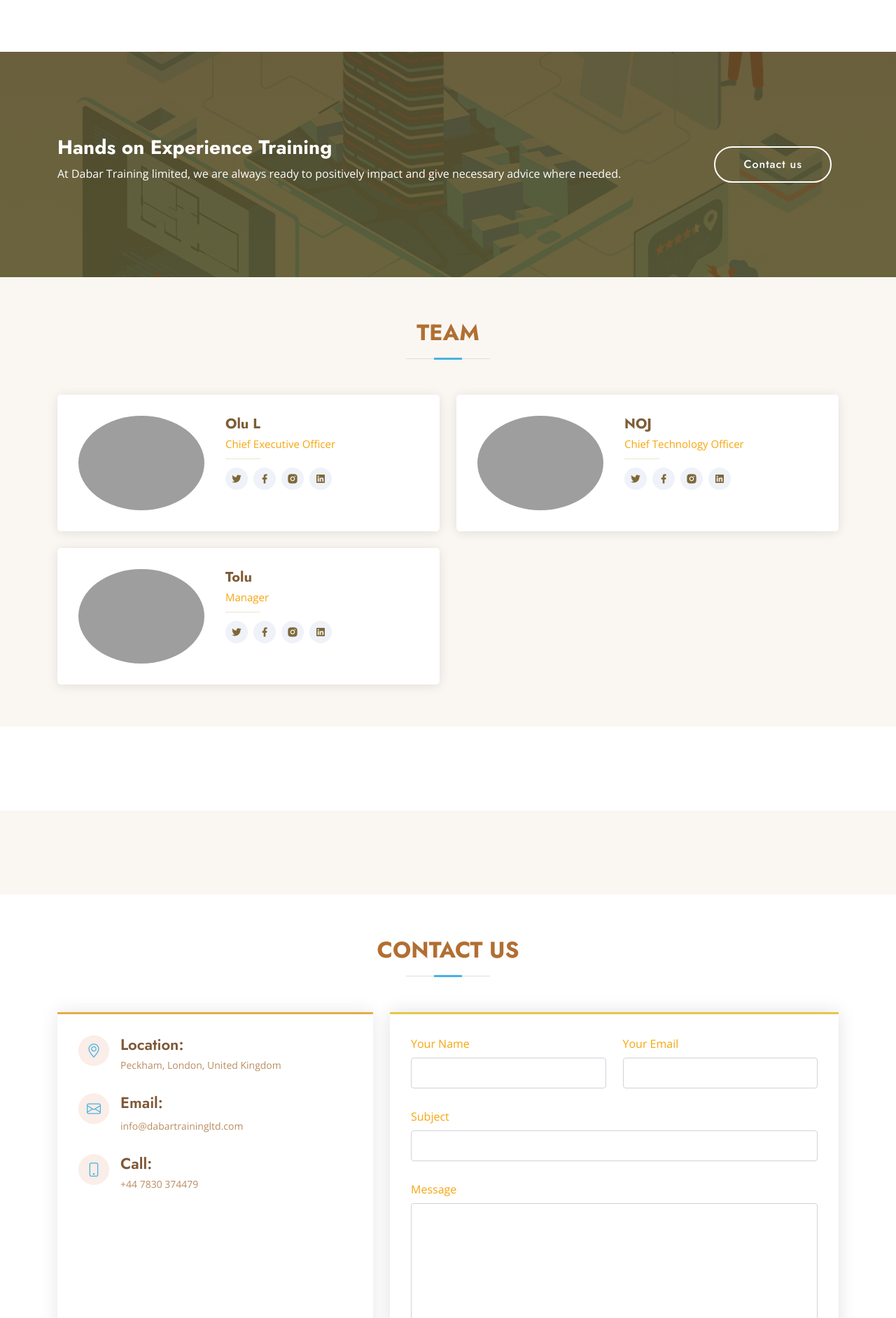
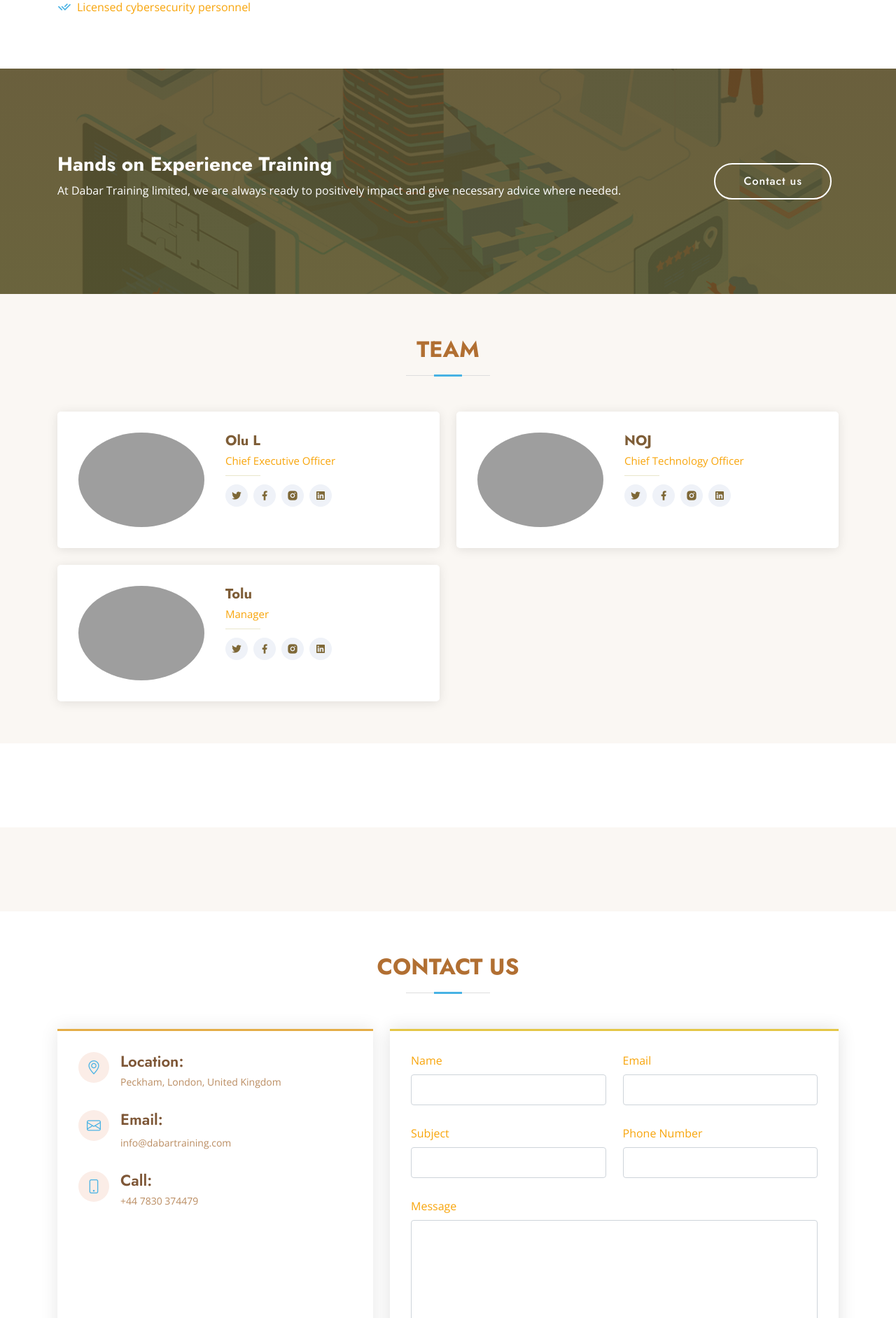
Before and after one commit to ajayidhikrullah/dbtraining, a PHP site: page /z_serv/ in a window 1280 px wide. Shown: the part 1627-3510 px from the top of the page at 70% size. Run offline with PHP 8.4, Linux system fonts and the light colour scheme; grey boxes are pictures that could not be loaded.

Commit message:
added a new row and column in contact us form

```diff
--- a/index.php
+++ b/index.php
@@ -59,6 +59,7 @@
           <div class="col-xl-4 col-md-6 d-flex align-items-stretch mt-4 mt-md-0" data-aos="zoom-in" data-aos-delay="200">
             <div class="icon-box">
               <div class="icon"><i class="bx bx-file"></i></div>
+              <p>COMING SOON...</p>
               <h4><a href="">Information Security Training</a></h4>
             </div>
           </div>
@@ -66,6 +67,7 @@
           <div class="col-xl-4 col-md-6 d-flex align-items-stretch mt-4 mt-xl-0" data-aos="zoom-in" data-aos-delay="300">
             <div class="icon-box">
               <div class="icon"><i class="bx bx-tachometer"></i></div>
+              <p>COMING SOON...</p>
               <h4><a href="">Cyber Security Training</a></h4>
             </div>
           </div>
@@ -230,7 +232,7 @@
               <div class="email">
                 <i class="bi bi-envelope"></i>
                 <h4>Email:</h4>
-                <p>info@dabartrainingltd.com</p>
+                <p>info@dabartraining.com</p>
               </div>
 
               <div class="phone">
@@ -247,17 +249,23 @@
             <form action="contact_form/includes/contactus.inc.php" method="post" role="form" class="php-email-form">
               <div class="row">
                 <div class="form-group col-md-6">
-                  <label for="name">Your Name</label>
+                  <label for="name">Name</label>
                   <input type="text" name="fullName" class="form-control" id="name" required>
                 </div>
                 <div class="form-group col-md-6">
-                  <label for="name">Your Email</label>
+                  <label for="name">Email</label>
                   <input type="email" class="form-control" name="email" id="email" required>
                 </div>
               </div>
-              <div class="form-group">
-                <label for="name">Subject</label>
-                <input type="text" class="form-control" name="subject" id="subject" required>
+              <div class="row">
+                <div class="form-group col-md-6">
+                  <label for="name">Subject</label>
+                  <input type="text" class="form-control" name="subject" id="subject" required>
+                </div>
+                <div class="form-group col-md-6">
+                    <label for="name">Phone Number</label>
+                    <input type="number" name="phoneNumber" class="form-control" id="phone" required>
+                </div>
               </div>
               <div class="form-group">
                 <label for="name">Message</label>
@@ -268,7 +276,7 @@
                 <div class="error-message"></div>
                 <div class="sent-message">Your message has been sent. Thank you!</div>
               </div>
-              <div class="text-center"><buttontype="submit" name = "submit">Send Message</button></div>
+              <div class="text-center"><button type="submit" name = "submit">Send Message</button></div>
             </form>
           </div>
 
```
